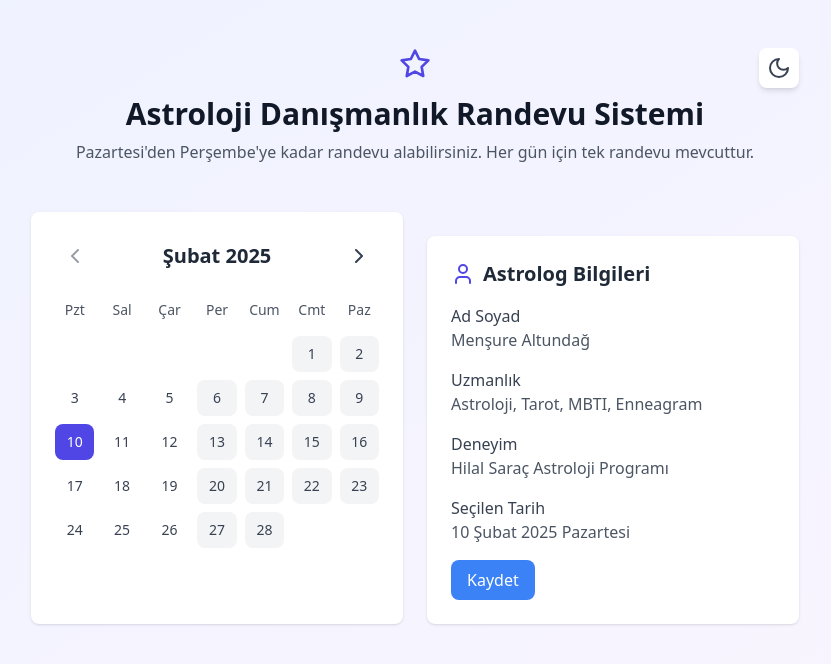
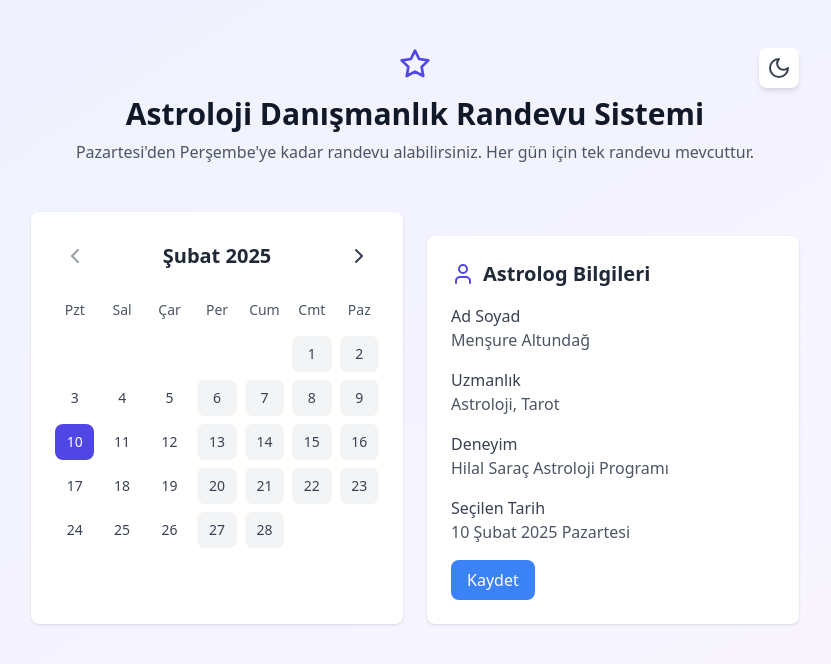
Before and after one commit to TAKHISSA/sb1-6hly6u5p, a React (Vite) app: page / in a window 1280 px wide. Both pictures are taken after a click on the button "10". Shown: the top 664 px of the page, without its empty margins (225-1056 px from the left). Built offline with nearby package versions, Linux system fonts and the light colour scheme; no server answers; the database is empty.

Commit message:
Update AstrologerInfo.tsx

```diff
--- a/src/components/AstrologerInfo.tsx
+++ b/src/components/AstrologerInfo.tsx
@@ -26,7 +26,7 @@ export function AstrologerInfo({ selectedDate }: AstrologerInfoProps) {
         </div>
         <div>
           <h3 className="font-medium text-gray-700 dark:text-gray-300">Uzmanlık</h3>
-          <p className="text-gray-600 dark:text-gray-400">Astroloji, Tarot, MBTI, Enneagram</p>
+          <p className="text-gray-600 dark:text-gray-400">Astroloji, Tarot</p>
         </div>
         <div>
           <h3 className="font-medium text-gray-700 dark:text-gray-300">Deneyim</h3>
```
